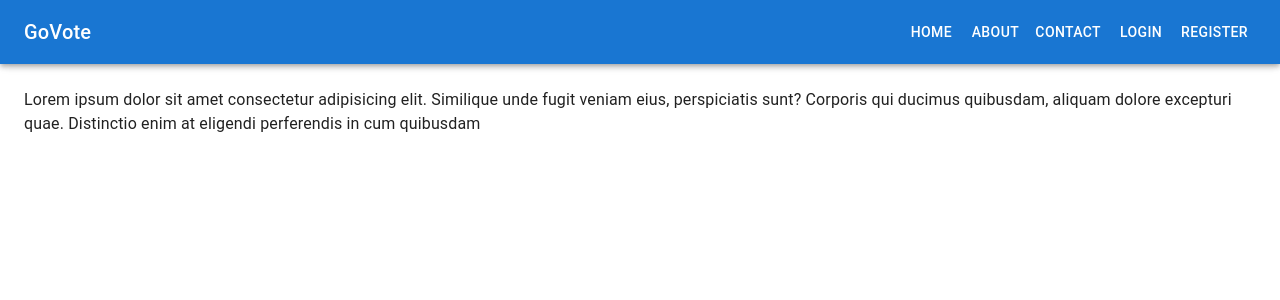
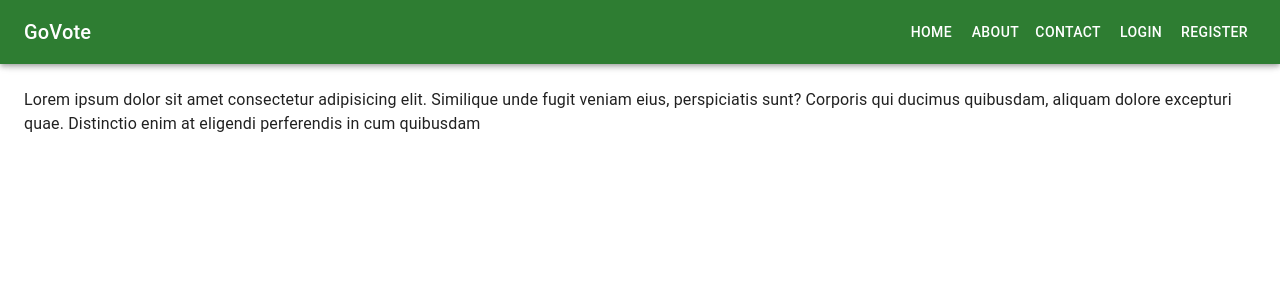
Before and after one commit to johnnylayson543/Major-Group-Project---GoVote-E-Voting-Web-App, a Next.js app: page / in a window 1280 px wide. Shown: the top 300 px of the page. Built offline with nearby package versions, Linux system fonts and the light colour scheme.

Commit message:
Added temp colour on homepage's appbar
- Added default "success" (green) colour on the homepage's appbar (as a temporary placeholder color)

```diff
--- a/src/app/page.js
+++ b/src/app/page.js
@@ -52,7 +52,7 @@ function DrawerAppBar(props) {
   return (
     <Box sx={{ display: 'flex' }}>
       <CssBaseline />
-      <AppBar component="nav">
+      <AppBar component="nav" color="success">
         <Toolbar>
           <IconButton
             color="inherit"
```
